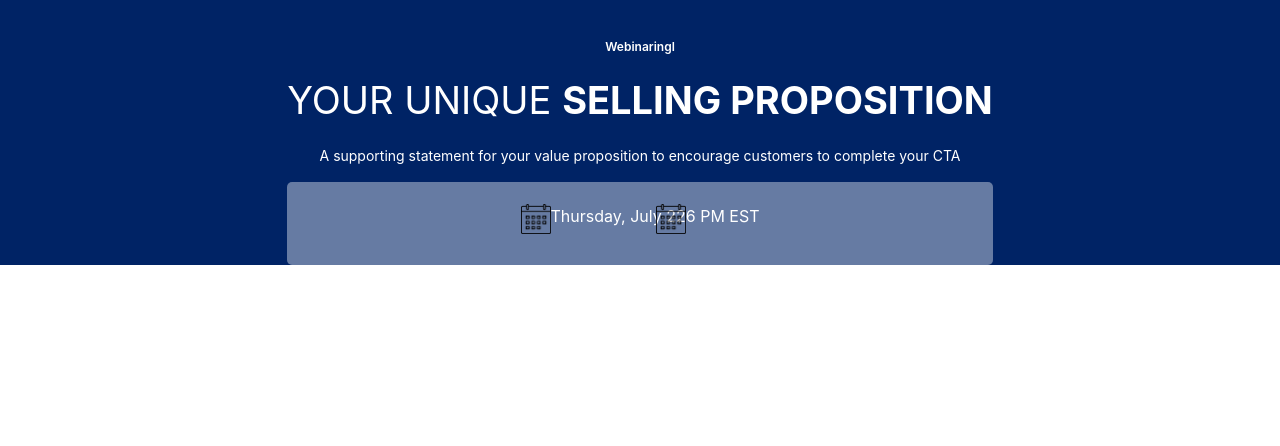
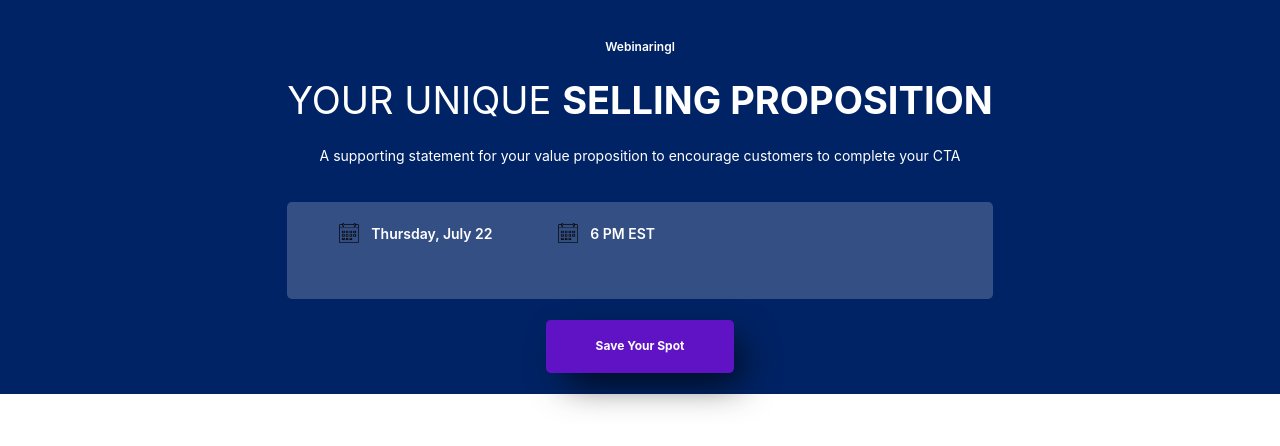
Before and after one commit to ShaikhMuhammadFaizan/React-landing-page-selling-proposition, a React (Create React App) app: page / in a window 1280 px wide. Shown: the top 446 px of the page. Built offline with nearby package versions, Linux system fonts and the light colour scheme.

Commit message:
Header component

```diff
--- a/src/Header.css
+++ b/src/Header.css
@@ -1,5 +1,4 @@
 .header-area{
-    /* width: 80%; */
     margin-top: 3%;
 }
 
@@ -10,19 +9,58 @@
 
 .video-info-text{
     font-size: 14px;
+    margin-bottom: 0;
+    margin-left: 12px;
+    font-weight: 600;
+}
+.video-info{
+    padding: 0% 3% 0% 3%;
+    width: 50%;
+    margin-left: 3%;
+    margin-left: 3%;
 }
 
 .video-area{
     /* background-color: black; */
-    background: rgba(255, 255, 255, 0.4);
+    margin-top: 5%;
+    background: rgba(255, 255, 255, 0.2);
     border-radius: 5px;
-    padding: 3%;
+    padding: 3% 4% 5% 4%;
 }
 
-/* .video-player{
-opacity: 1;
+.video-player{
+    margin-top: 3%;
 }
 
-.video-info{
-    opacity: 1;
-} */
+.see-your-spo-btn-area{
+    margin: 3% 0% 3% 0%;
+}
+
+.see-your-spot-btn{
+    background-color: #6013c5 !important;
+    padding: 2.5% 7% 2.5% 7%;
+    border: none;
+    font-size: 12px;
+    font-weight: 700;
+    box-shadow: 13px 15px 37px -7px rgba(0,0,0,0.80);
+}
+
+.see-your-spot-btn:hover{
+    background-color: #5113ae !important;
+    box-shadow: 13px 15px 37px -7px rgba(0,0,0,0.99);
+}
+
+@media only screen and (max-width: 750px) {
+    .video-info{
+        width: 70%;
+    }
+}
+
+@media only screen and (max-width: 430px) {
+    .video-info{
+        width: 90%;
+    }
+    .video-area{
+        padding: 5% 6% 6% 6%;
+    }
+}
--- a/src/Header.jsx
+++ b/src/Header.jsx
@@ -14,12 +14,14 @@ class Header extends Component {
   }
 
   render() {
+
     const opts = {
       height: '260',
       width: '100%',
       playerVars: {
         autoplay: 1
       }
+
     };
     return (
       <div className="header-area d-flex justify-content-center align-items-center">
@@ -30,15 +32,15 @@ class Header extends Component {
             <p className="color-white-text supporting-desc-text">A supporting statement for your value proposition to encourage customers to complete your CTA</p>
             <div className="video-area">
 
-              <div className="video-info d-flex justify-content-center align-items-center row text-left">
-                  <div className="row">
-                    <Image src={Calender} style={{width:'30px', height:'30px'}} />
-                    <p className="color-white-text">Thursday, July 22</p>
-                  </div>
-                  <div className="row">
-                    <Image src={Calender} style={{width:'30px', height:'30px'}}/>
-                    <p className="color-white-text">6 PM EST</p>
-                  </div>
+              <div className="video-info d-flex justify-content-between align-items-center row text-left">
+                <div className="row d-flex justify-content-between align-items-center row ">
+                  <Image src={Calender} style={{ width: '20px', height: '20px' }} />
+                  <p className="color-white-text video-info-text">Thursday, July 22</p>
+                </div>
+                <div className="row d-flex justify-content-center align-items-center row ">
+                  <Image src={Calender} style={{ width: '20px', height: '20px' }} />
+                  <p className="color-white-text video-info-text">6 PM EST</p>
+                </div>
               </div>
 
               <div className="video-player">
@@ -48,8 +50,12 @@ class Header extends Component {
                   onReady={this._onReady}
                 />
               </div>
+            </div>
 
+            <div className="see-your-spo-btn-area">
+              <Button className="see-your-spot-btn" variant="danger" size="lg"> Save Your Spot </Button>
             </div>
+
           </Col>
         </Container>
 
```
